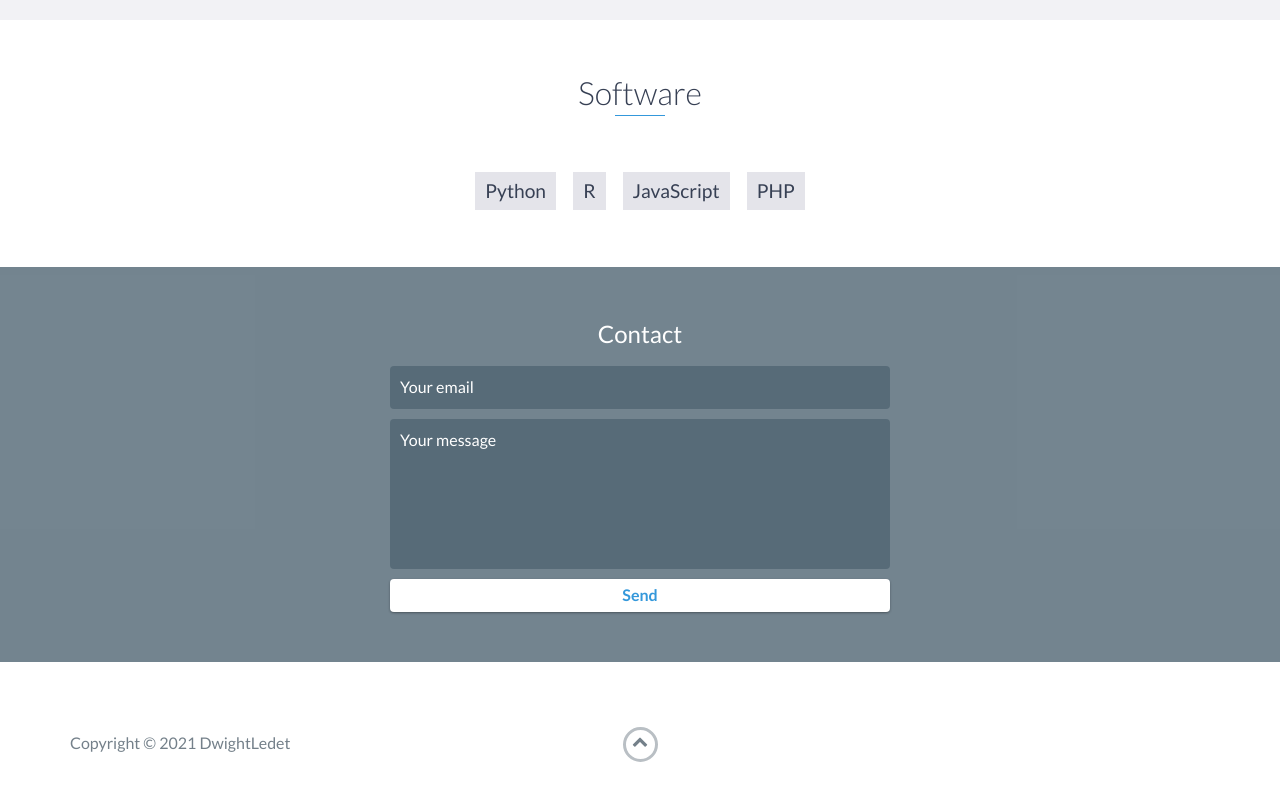
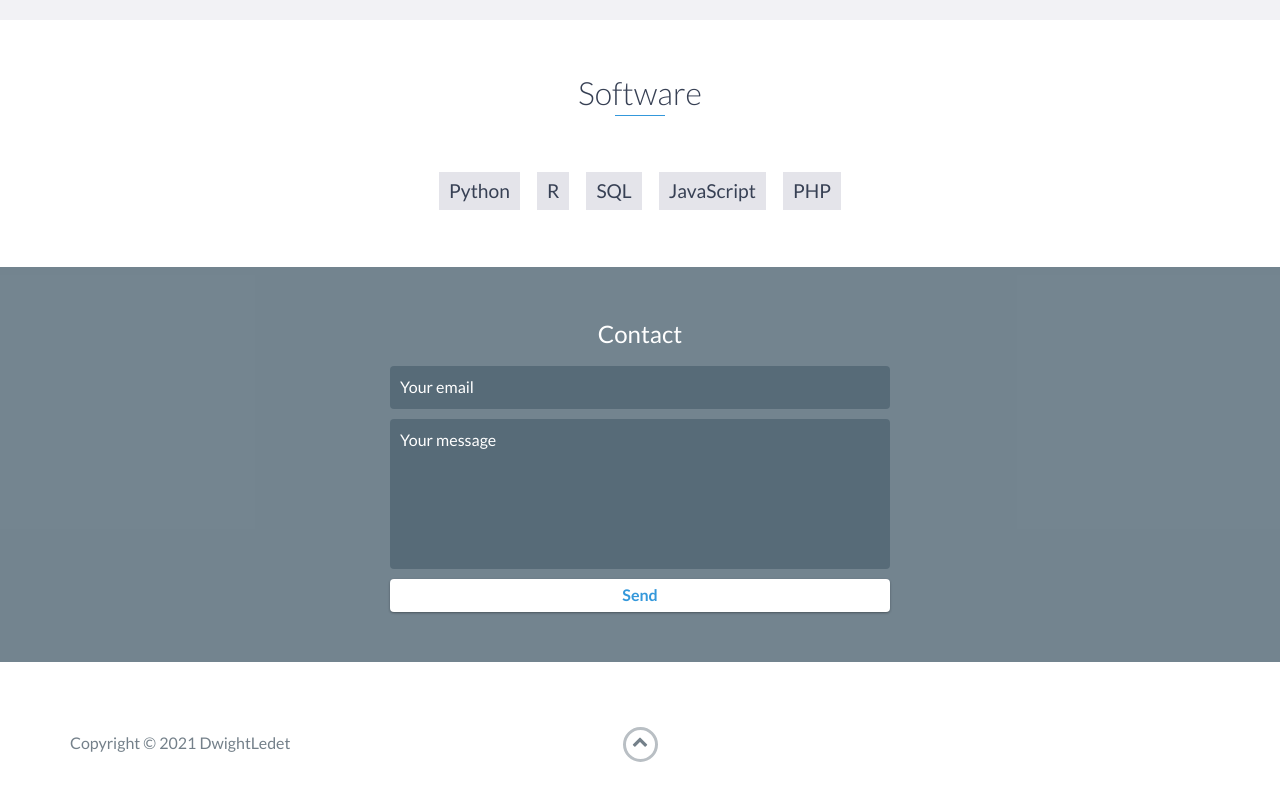
Before and after one commit to daledet/daledet.github.io, a website: page index.html in a window 1280 px wide. Shown: the part 4806-5606 px from the top of the page. Drawn offline with nearby package versions, Linux system fonts and the light colour scheme.

Commit message:
add skill

```diff
--- a/index.html
+++ b/index.html
@@ -264,8 +264,10 @@
         <ul>
             <li>Python</li>
             <li>R</li>
+            <li>SQL</li>
             <li>JavaScript</li>
             <li>PHP</li>
+
         </ul>
     </div>
     <!-- End #skills -->
```
